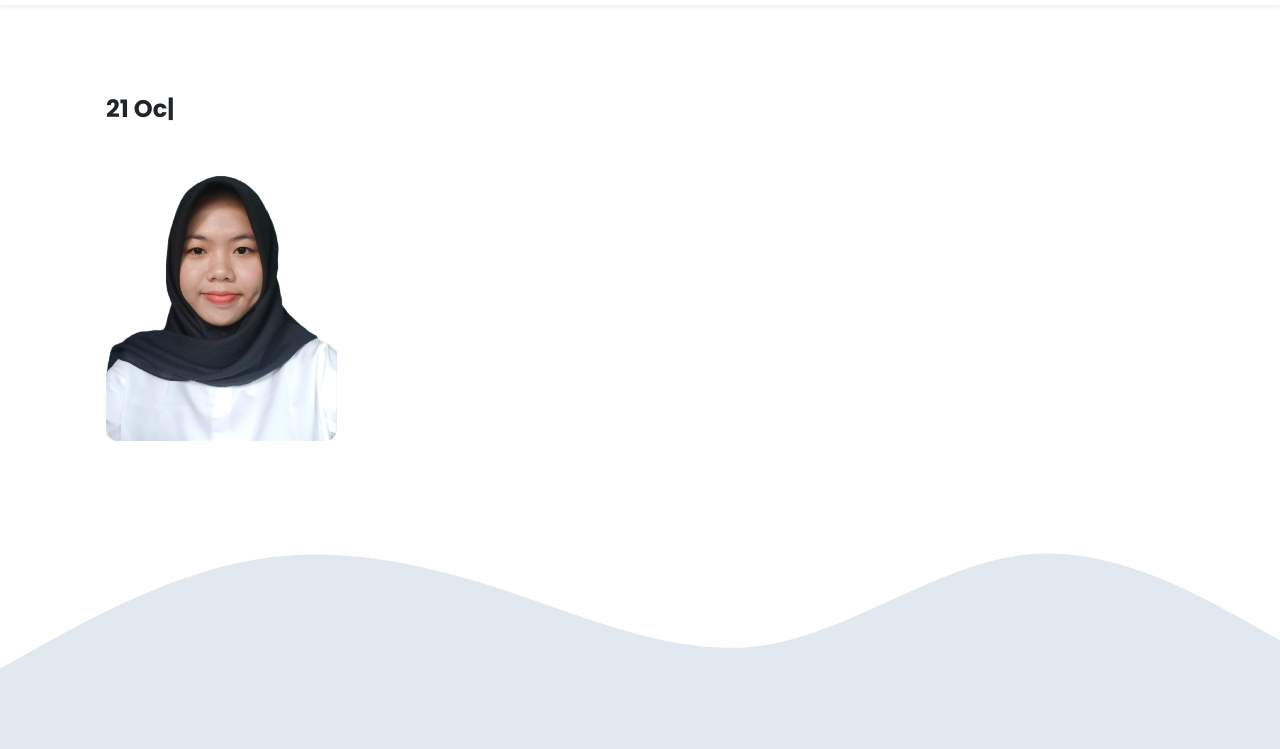
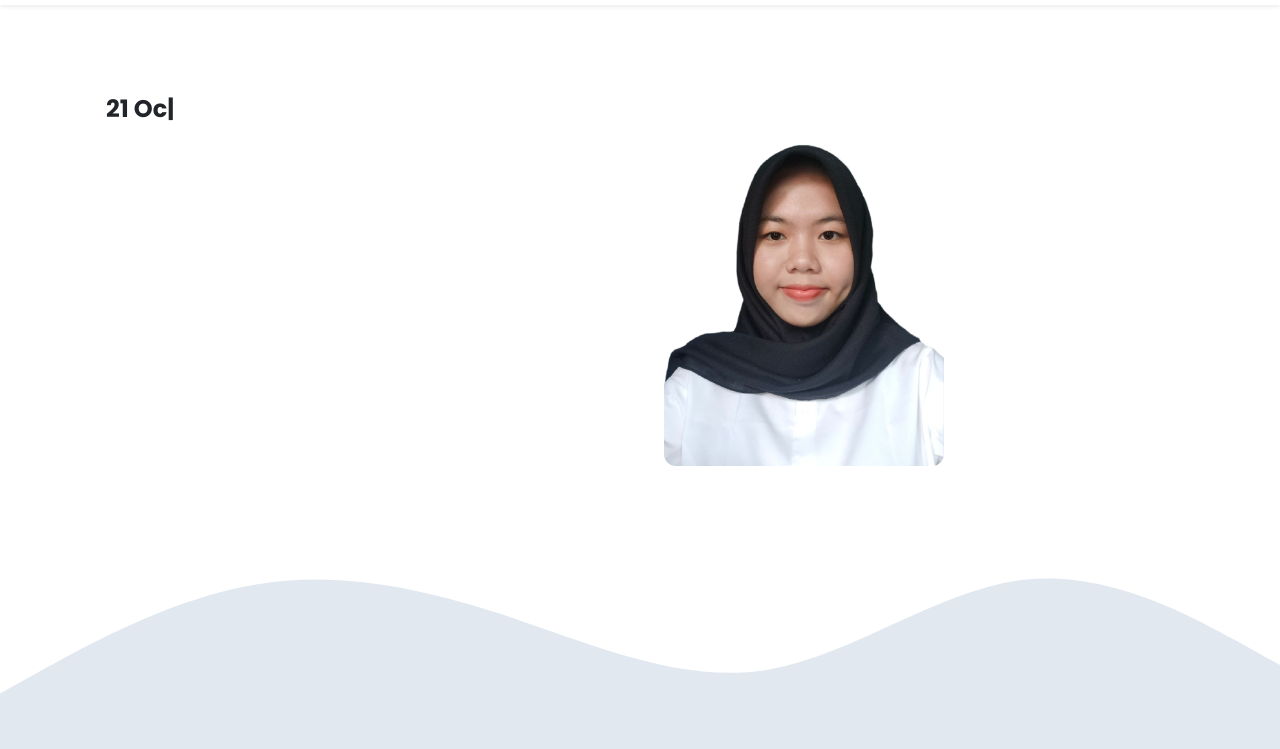
Before and after one commit to ericprt/My-Gf, a website: page index.html in a window 1280 px wide. Shown: the part 51-800 px from the top of the page. Drawn offline with nearby package versions, Linux system fonts and the light colour scheme.

Commit message:
memperbaiki flex

```diff
--- a/index.html
+++ b/index.html
@@ -71,8 +71,8 @@
     <!-- Awal Hero -->
     <section id="home" class="pt-36">
       <div class="container">
-        <div class="flex flex-wrap md:w-1/2">
-          <div class="w-full px-4">
+        <div class="flex flex-wrap">
+          <div class="w-full px-4 md:w-1/2">
             <h1 data-aos="fade-up-right" data-aos-duration="1000" class="text-2xl font-bold"><span class="auto-input"></span></h1>
           </div>
           <div class="w-full px-4 md:w-1/2">
```
